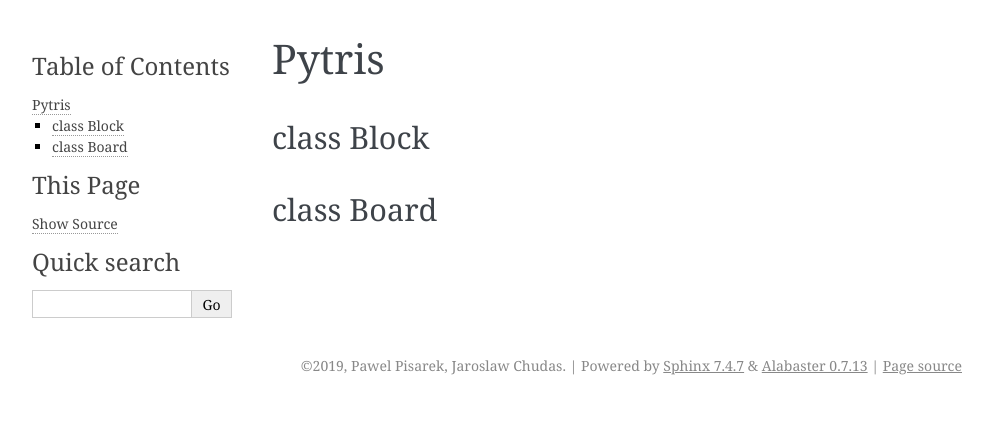
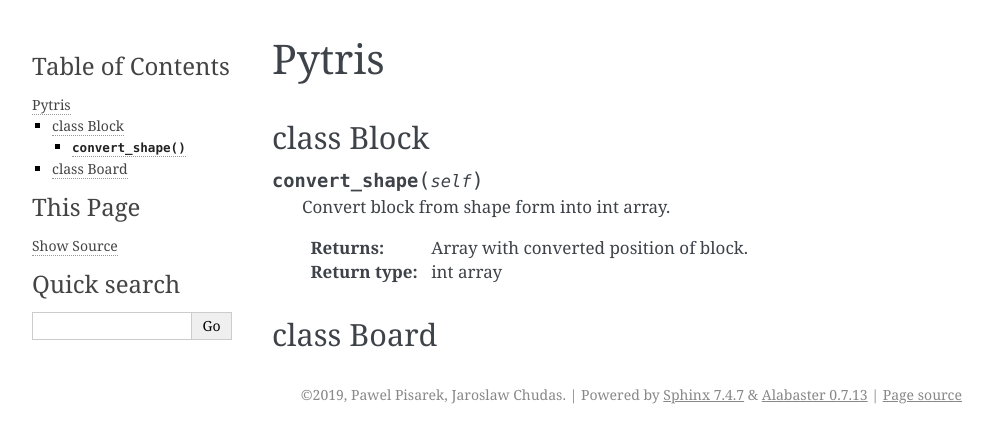
Before and after one commit to pppt94/PythonGameCollection, a Sphinx documentation site: the page built from Docs/Pytris.rst, in a window 1280 px wide. Shown: the top 443 px of the page, without its empty margins (148-1141 px from the left). Built offline with Sphinx 7.4.7, drawn with Linux system fonts in a browser that asks for light colours.

Commit message:
Update Pytris.rst

```diff
--- a/Docs/Pytris.rst
+++ b/Docs/Pytris.rst
@@ -4,5 +4,12 @@ Pytris
 class Block
 ----------
 
+.. function:: convert_shape(self)
+
+   Convert block from shape form into int array.
+
+   :return: Array with converted position of block.
+   :rtype: int array
+
 class Board
 ----------
```
